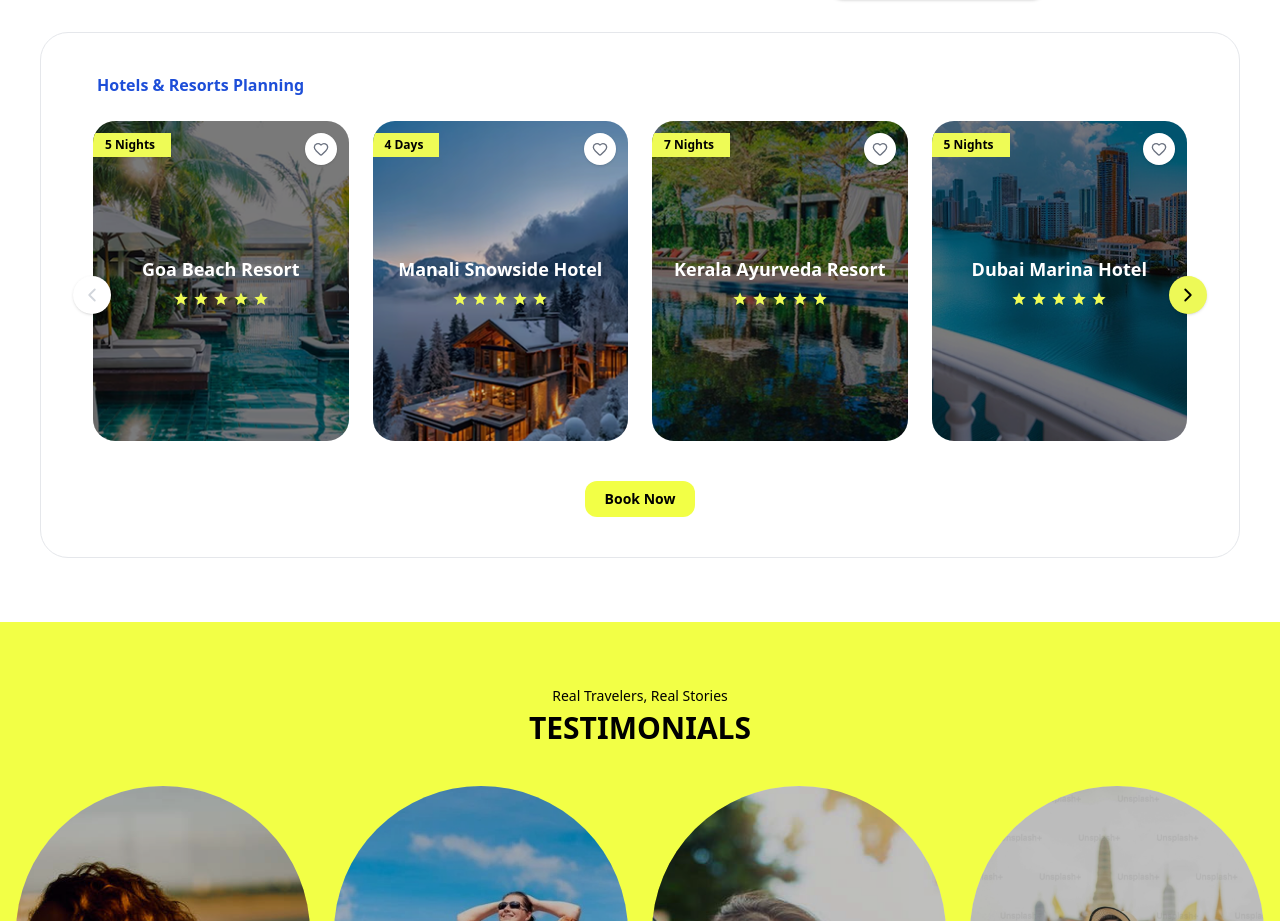
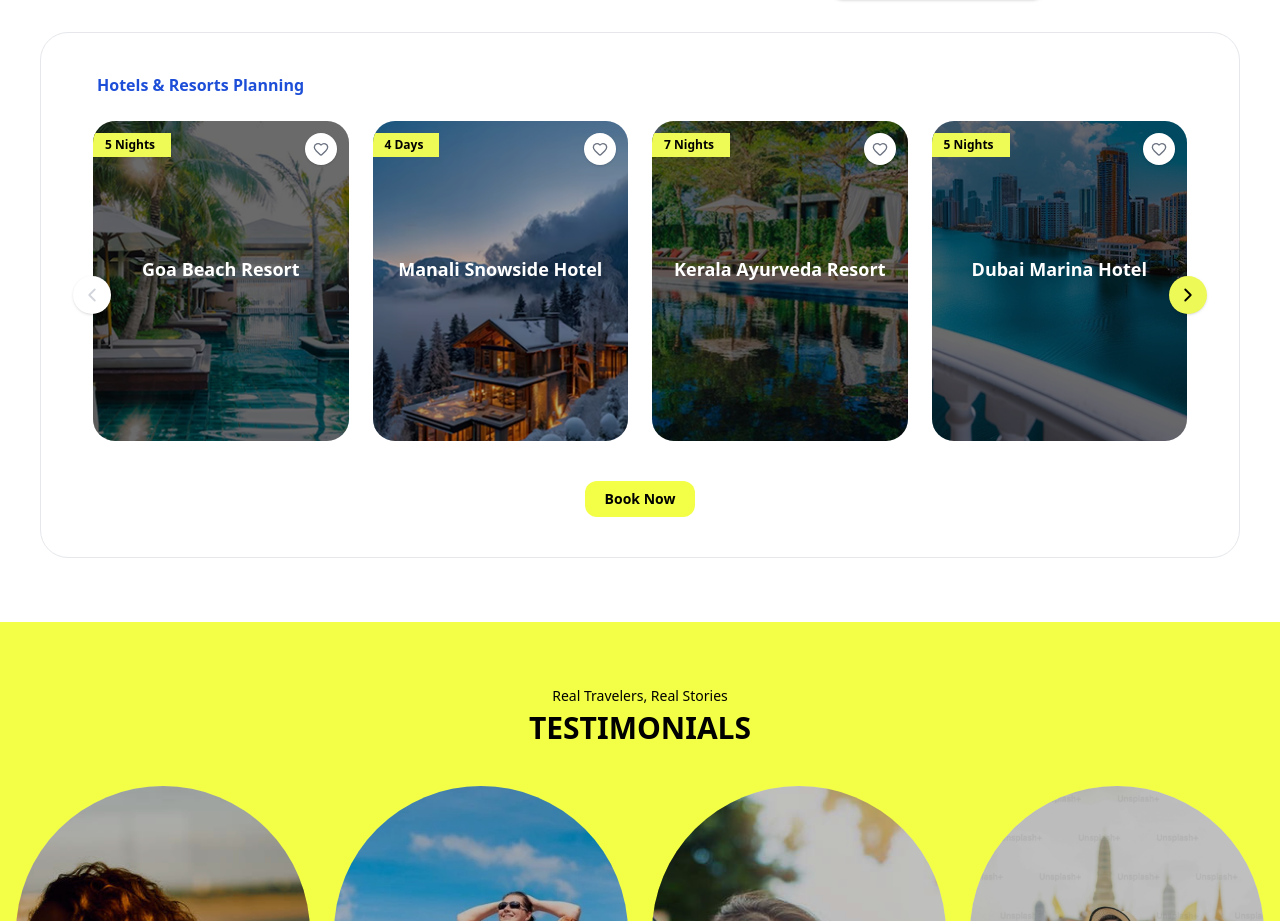
Before and after one commit to markwaveai/marktours_dashboard, a React (Vite) app: page /tour-services/hotels in a window 1280 px wide. Shown: the part 4368-5289 px from the top of the page. Built offline with nearby package versions, Linux system fonts and the light colour scheme.

Commit message:
added changes

```diff
--- a/src/components/markservices/HotelsandResort.jsx
+++ b/src/components/markservices/HotelsandResort.jsx
@@ -38,8 +38,11 @@ export default function HotelsandResort() {
   const [liked, setLiked] = useState({});
   const [openModal, setOpenModal] = useState(false);
 
-  const toggleLike = (i) => {
-    setLiked((prev) => ({ ...prev, [i]: !prev[i] }));
+  const toggleLike = (index) => {
+    setLiked((prev) => ({
+      ...prev,
+      [index]: !prev[index],
+    }));
   };
 
   const updateScroll = () => {
@@ -102,40 +105,47 @@ export default function HotelsandResort() {
         <ChevronRight size={22} />
       </button>
 
-      {/* Cards */}
+      {/* CARDS */}
       <div ref={scrollRef} className="flex overflow-hidden">
         {hotels.map((h, i) => (
           <div key={i} className="w-1/4 px-3 flex-shrink-0">
-            <div className="h-[320px] rounded-[22px] overflow-hidden relative">
+            <div className="h-[320px] rounded-[22px] overflow-hidden relative group">
+              {/* IMAGE */}
               <img
                 src={h.image}
+                alt={h.title}
                 className="absolute inset-0 w-full h-full object-cover"
               />
-              <div className="absolute inset-0 bg-black/20" />
 
+              {/* DARK OVERLAY — FIXED */}
+              <div className="absolute inset-0 bg-black/30 pointer-events-none" />
+
+              {/* NIGHT BADGE */}
               <span className="absolute top-3 -left-1 bg-[#EEFB56] text-xs font-semibold px-4 py-1 z-10">
                 {h.nights}
               </span>
 
+              {/* LIKE BUTTON ❤️ */}
               <button
+                type="button"
                 onClick={() => toggleLike(i)}
-                className="absolute top-3 right-3 w-8 h-8 bg-white rounded-full flex items-center justify-center shadow z-10"
+                className="absolute top-3 right-3 w-8 h-8 bg-white rounded-full flex items-center justify-center shadow z-20"
               >
                 <Heart
                   size={16}
-                  className={
-                    liked[i]
-                      ? "fill-red-500 text-red-500"
-                      : "text-gray-500"
-                  }
+                  stroke={liked[i] ? "#ef4444" : "#6b7280"}
+                  fill={liked[i] ? "#ef4444" : "none"}
+                  className={`transition-all duration-300 ${
+                    liked[i] ? "scale-125" : "scale-100"
+                  }`}
                 />
               </button>
 
-              {/* Centered title + stars */}
+              {/* CENTER CONTENT */}
               <div className="absolute inset-0 flex flex-col items-center justify-center text-white z-10 text-center px-4">
-                <h3 className="font-semibold text-lg">
-                  {h.title}
-                </h3>
+                <h3 className="font-semibold text-lg">{h.title}</h3>
+
+                {/* ⭐ STARS WITH ORIGINAL ANIMATION */}
                 <div className="flex gap-1 mt-2">
                   {Array(5)
                     .fill(0)
@@ -144,7 +154,15 @@ export default function HotelsandResort() {
                         key={idx}
                         viewBox="0 0 24 24"
                         fill="#EEFB56"
-                        className="w-4 h-4"
+                        className="
+                          w-4 h-4
+                          opacity-0 scale-75
+                          group-hover:opacity-100
+                          group-hover:scale-100
+                          group-hover:drop-shadow-[0_0_6px_#EEFB56]
+                          transition-all duration-500
+                        "
+                        style={{ transitionDelay: `${idx * 120}ms` }}
                       >
                         <path d="M12 17.27L18.18 21l-1.64-7.03L22 9.24l-7.19-.61L12 2 9.19 8.63 2 9.24l5.46 4.73L5.82 21z" />
                       </svg>
```
